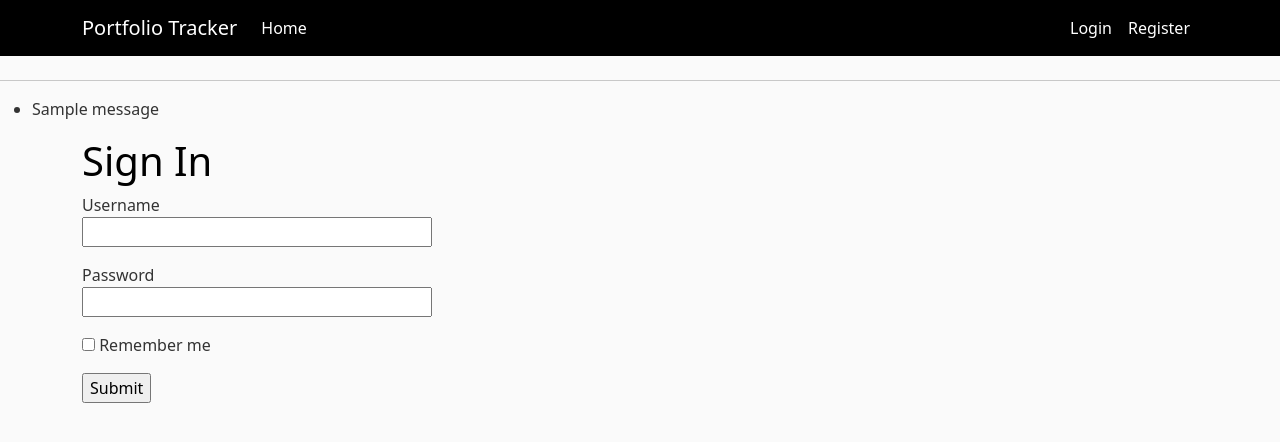
After one commit to Cxnnxr09/portfolio-tracker, a Flask app: template app/templates/login.html in a window 1280 px wide. The commit adds this page. Shown: the top 442 px of the page. Run offline with Flask 2, Linux system fonts and the light colour scheme; the template is opened without the code that fills it: most values are stand-ins (such as "Sample title", 1, 10 or a date in 2020); one stand-in notice (Sample message) is shown; form fields are guessed from the names that the template uses.

Commit message:
Added half of a log in feature. This involved adding a forms python file which will contain class object of forms I've made. I am using the flask_wtf module which makes this form stuff extremely easy as most of the stuff is handeld by the module. A made a LoginForm class object with the usual sign in information. I then made an html page to hold all this information. The form.hidden_tag() template argument generates a hidden field that includes a token that is used to protect the form against CSRF attacks. All you need to do to have the form protected is include this hidden field and have the SECRET_KEY variable defined in the Flask configuration. I added a decorator and a function to add a log in page and then filled in the neccessary form code. I then added functionality to the log in box by adding a methods argument to the route decorator which tells flask that this function accepts GET and POST requests when the default only accepts GET requests. I added errors into my form so that if data is not entered a flash message tells the user that they must fill in the boxes.

```diff
--- a/app/templates/layout.html
+++ b/app/templates/layout.html
@@ -30,21 +30,31 @@
               <a class="nav-item nav-link" href="/">Home</a>
             </div>
             <!-- Navbar Right Side -->
-            <div class="navbar-nav">
-              <a class="nav-item nav-link" href="/login">Login</a>
-              <a class="nav-item nav-link" href="/register">Register</a>
-            </div>
+              <div class="navbar-nav ms-auto">
+                <a class="nav-item nav-link" href="/login">Login</a>
+                <a class="nav-item nav-link" href="/register">Register</a>
+              </div>
           </div>
         </div>
       </nav>
     </header>
 
+    <hr>
+        {% with messages = get_flashed_messages() %}
+        {% if messages %}
+        <ul>
+            {% for message in messages %}
+            <li>{{ message }}</li>
+            {% endfor %}
+        </ul>
+        {% endif %}
+        {% endwith %}
+
     <div class="container">
         {% block content %}{% endblock %}
     </div>
 
-
-    <!-- Popper and Bootstrap separated -->
+    <!-- Popper and Bootstrap -->
     <script src="https://cdn.jsdelivr.net/npm/@popperjs/core@2.9.2/dist/umd/popper.min.js" integrity="sha384-IQsoLXl5PILFhosVNubq5LC7Qb9DXgDA9i+tQ8Zj3iwWAwPtgFTxbJ8NT4GN1R8p" crossorigin="anonymous"></script>
     <script src="https://cdn.jsdelivr.net/npm/bootstrap@5.0.1/dist/js/bootstrap.min.js" integrity="sha384-Atwg2Pkwv9vp0ygtn1JAojH0nYbwNJLPhwyoVbhoPwBhjQPR5VtM2+xf0Uwh9KtT" crossorigin="anonymous"></script>
 </body>
--- /dev/null
+++ b/app/templates/login.html
@@ -0,0 +1,24 @@
+{% extends "layout.html" %}
+
+{% block content %}
+    <h1>Sign In</h1>
+    <form action="" method="post" novalidate>
+        {{ form.hidden_tag() }}
+        <p>
+            {{ form.username.label }}<br>
+            {{ form.username(size=32) }}<br>
+            {% for error in form.username.errors %}
+            <span style="color: red;">[{{ error }}]</span>
+            {% endfor %}
+        </p>
+        <p>
+            {{ form.password.label }}<br>
+            {{ form.password(size=32) }}<br>
+            {% for error in form.password.errors %}
+            <span style="color: red;">[{{ error }}]</span>
+            {% endfor %}
+        </p>
+        <p>{{ form.remember_me() }} {{ form.remember_me.label }}</p>
+        <p>{{ form.submit() }}</p>
+    </form>
+{% endblock %}
```
Also changed, not shown: app/__init__.py (+8 -0 lines), app/routes.py (+12 -1 lines), app/static/main.css (line endings or trailing spaces).
